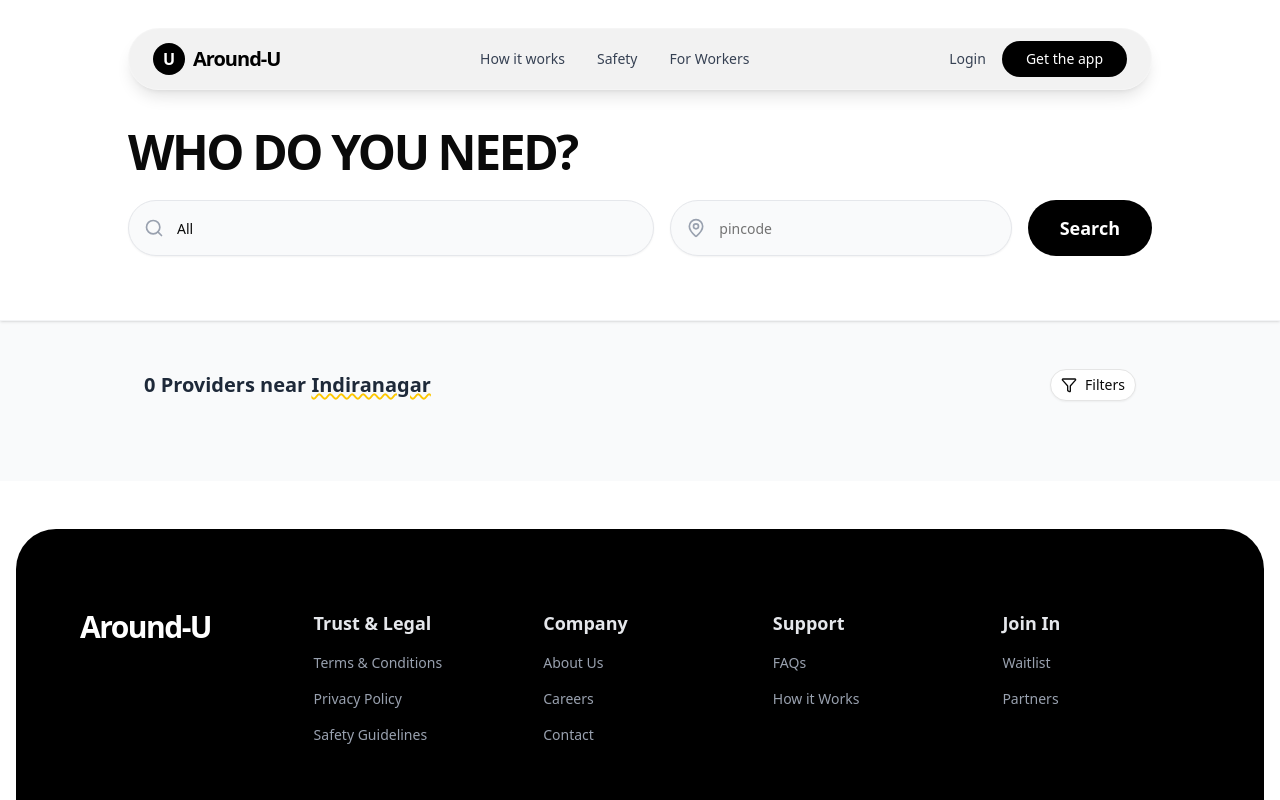
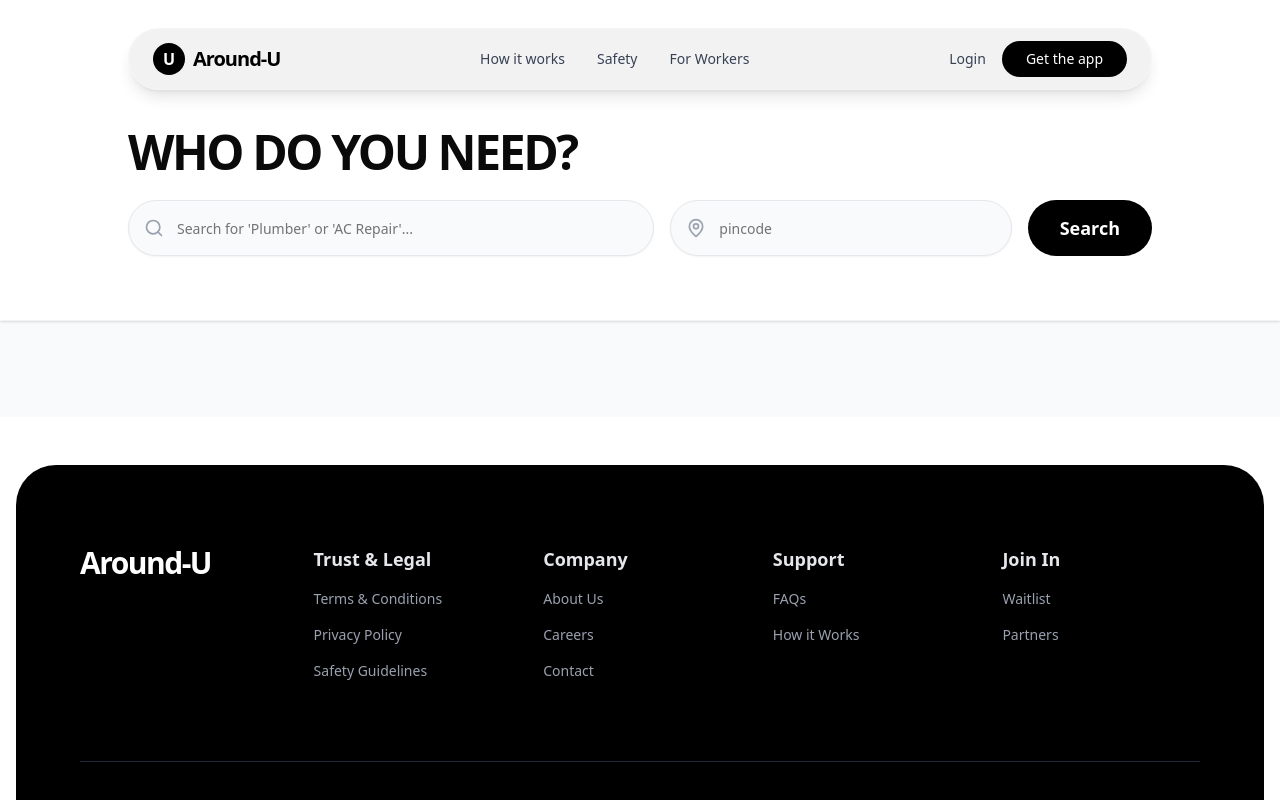
Before and after one commit to mayanksaini18/Around-U, a Next.js app in the folder client/: page /find-help in a window 1280 px wide. Shown: the top 800 px of the page. Built offline with nearby package versions, Linux system fonts and the light colour scheme.

Commit message:
some ui changes

```diff
--- a/client/app/find-help/page.tsx
+++ b/client/app/find-help/page.tsx
@@ -11,10 +11,13 @@ import Link from "next/link";
 const CATEGORIES = ["All", "Plumber", "Electrician", "Carpenter", "Cleaner", "Painter", "Tutor"];
 
 export default function FindHelpPage() {
-  const [activeCategory, setActiveCategory] = useState("All");
+  const [activeCategory, setActiveCategory] = useState("");
   const [pincode, setPincode] = useState("");
   const [providers, setProviders] = useState<any[]>([]);
   const [loading, setLoading] = useState(false);
+
+  const [hasSearched, setHasSearched] = useState(false);
+
 
   const handleSearch = async () => {
 
@@ -23,6 +26,7 @@ export default function FindHelpPage() {
     return;
   }
       setLoading(true);
+        setHasSearched(true);
       try {
 
         const res = await fetch(
@@ -107,14 +111,21 @@ export default function FindHelpPage() {
 
       {/* Results Grid */}
       <section className="py-12 px-4 container mx-auto max-w-5xl">
+         {hasSearched && !loading && (
   <div className="flex justify-between items-center mb-8">
     <h2 className="text-xl font-bold text-gray-800">
-              {providers.length} Providers near <span className="underline decoration-wavy decoration-yellow-400">Indiranagar</span>
+      {providers.length} {providers.length === 1 ? "Provider" : "Providers"} near{" "}
+      <span className="underline decoration-wavy decoration-yellow-400">
+        {pincode}
+      </span>
     </h2>
+
     <Button variant="outline" size="sm" className="gap-2 rounded-full">
       <Filter className="h-4 w-4" /> Filters
     </Button>
   </div>
+)}
+
 
          {loading ? (
            <div className="text-center py-20">Loading providers...</div>
```
Lines whose indentation alone changed are shown as unchanged.
